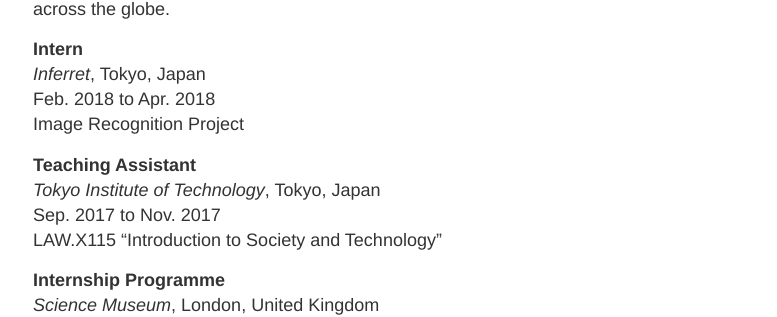
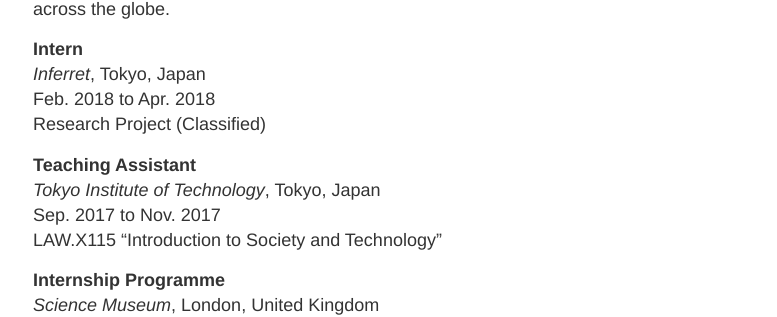
Before and after one commit to TangoEnSkai/tangoenskai.github.io, a Jekyll site: the page built from cv.md, in a window 1280 px wide and 900 px high, scrolled down 1830 px. Shown: the part 146-463 px from the top of the window, without its empty margins (247-1024 px from the left). Built offline with Jekyll 4.4.1, drawn with Linux system fonts in a browser that asks for light colours.

Commit message:
Revist CV

```diff
--- a/cv.md
+++ b/cv.md
@@ -73,7 +73,7 @@
 **Intern**
 _Inferret_, Tokyo, Japan
 Feb. 2018 to Apr. 2018
-Image Recognition Project
+Research Project (Classified)
 
 **Teaching Assistant**
 _Tokyo Institute of Technology_, Tokyo, Japan
```
